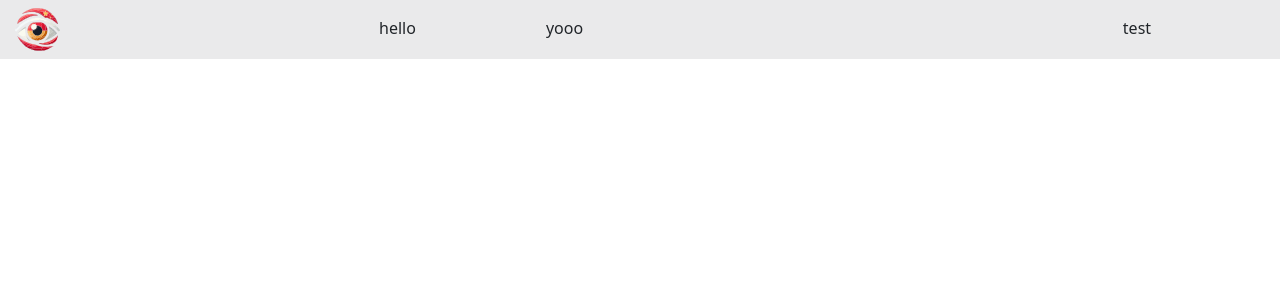
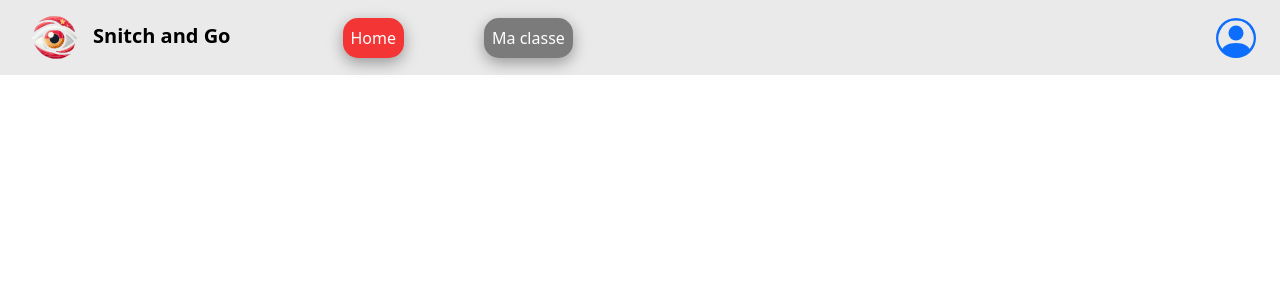
Before and after one commit to Julio-Branco/SnitchandGO, a React (Create React App) app in the folder snitchgo/: page /Home in a window 1280 px wide. Shown: the top 300 px of the page. Built offline with nearby package versions, Linux system fonts and the light colour scheme.

Commit message:
Finished Navbar

```diff
--- a/snitchgo/package.json
+++ b/snitchgo/package.json
@@ -9,6 +9,7 @@
     "bootstrap": "^5.3.3",
     "react": "^18.3.1",
     "react-dom": "^18.3.1",
+    "react-router-dom": "^6.26.2",
     "react-scripts": "5.0.1",
     "web-vitals": "^2.1.4"
   },
--- a/snitchgo/src/App.js
+++ b/snitchgo/src/App.js
@@ -1,12 +1,18 @@
-import './App.css';
-import { Dashboard } from './components/Dashboard';
-import '../node_modules/bootstrap/dist/css/bootstrap.min.css'
+import { BrowserRouter as Router, Routes, Route } from 'react-router-dom';
+import {Home} from './pages/Home';
+import {Classe} from './pages/Classe'
+import "../node_modules/bootstrap/dist/css/bootstrap.min.css";
 
 function App() {
   return (
-    <div className="App">
-      <Dashboard />
-    </div>
+    <Router>
+      <div className="App">
+        <Routes>
+          <Route path="/Home" element={<Home />} />
+          <Route path="/Classe" element={<Classe />} />
+        </Routes>
+      </div>
+    </Router>
   );
 }
 
--- /dev/null
+++ b/snitchgo/src/Styles/style.css
@@ -0,0 +1,15 @@
+.my-link{
+    background: #7B7B7B !important;
+    border-radius: 15px;
+    box-shadow: rgba(0, 0, 0, 0.35) 0px 5px 15px;
+    color: white !important;
+}
+
+.active>a{
+    background: #F43535 !important;
+}
+
+.nav-item{
+    padding: 0 20px;
+    margin: 0 20px;
+}
--- a/snitchgo/src/components/Navbar.js
+++ b/snitchgo/src/components/Navbar.js
@@ -1,27 +1,41 @@
-import {ReactComponent as Logo} from '../logo.svg'
+import { ReactComponent as Logo } from '../logo.svg'
+import '../Styles/style.css'
+import { NavLink, useLocation } from 'react-router-dom';
 
 export const Navbar = () => {
+  const location = useLocation();
+
   return (
-        <div className="max-w h-auto mb-3" style={{background: '#EAEAEB'}}>
-            <div className="row">
-                <div className="col-3">
-                    <div className="col-1">
-                        <a href="Home">
-                            <Logo style={{width: '45px', 'margin-left': '15px'}}/>
+    <div className='navbar navbar-expand-lg navbar-light' style={{ background: '#EAEAEB' }}>
+      <div className="flex flex-row justify-content-around mx-3">
+
+        <a className='navbar-brand flex justify-content-between' href="/Home">
+          <Logo className="mx-3" style={{ width: '45px' }} />
+          <b>Snitch and Go</b>
         </a>
       </div>
-                </div>
-                <div className="row col-9">
-                    <div className="col-2 mx-1 my-3">
-                        hello
-                    </div>
-                    <div className="col-2 mx-1 my-3">
-                        yooo
-                    </div>
-                    <div className="col-5 mx-1 my-3"></div>
-                    <div className="col-2 mx-1 my-3">
-                        test
-                    </div>
+
+      <button className="navbar-toggler" type="button" data-toggle="collapse" data-target="#navbarSupportedContent" aria-controls="navbarSupportedContent" aria-expanded="false" aria-label="Toggle navigation">
+        <span className="navbar-toggler-icon"></span>
+      </button>
+
+      <div className="ms-3 collapse navbar-collapse" id="navbarSupportedContent">
+        <ul className="navbar-nav ps-4 w-100 align-items-start">
+          <li className={`nav-item ${location.pathname === '/Home' ? 'active' : ''}`}>
+            <NavLink className="nav-link my-link" to="/Home">Home</NavLink>
+          </li>
+          <li className={`nav-item ${location.pathname === '/Classe' ? 'active' : ''}`}>
+            <NavLink className="nav-link my-link" to="/Classe">Ma classe</NavLink>
+          </li>
+        </ul>
+        <div className='me-4'>
+          <a href="/Profile">
+            <svg xmlns="http://www.w3.org/2000/svg" width="40" height="40" fill="currentColor" class="bi bi-person-circle" viewBox="0 0 16 16">
+              <path d="M11 6a3 3 0 1 1-6 0 3 3 0 0 1 6 0" />
+              <path fill-rule="evenodd" d="M0 8a8 8 0 1 1 16 0A8 8 0 0 1 0 8m8-7a7 7 0 0 0-5.468 11.37C3.242 11.226 4.805 10 8 10s4.757 1.225 5.468 2.37A7 7 0 0 0 8 1" />
+            </svg>
+          </a>
+
         </div>
       </div>
     </div>
--- /dev/null
+++ b/snitchgo/src/pages/Classe.js
@@ -0,0 +1,9 @@
+import { Dashboard } from "../components/Dashboard"
+
+export const Classe = () => {
+    return (
+        <>
+            <Dashboard/>
+        </>
+    )
+}
```
Also changed, not shown: 1 other file (tests, documents, lock files or other folders). Lines whose indentation alone changed are shown as unchanged.
